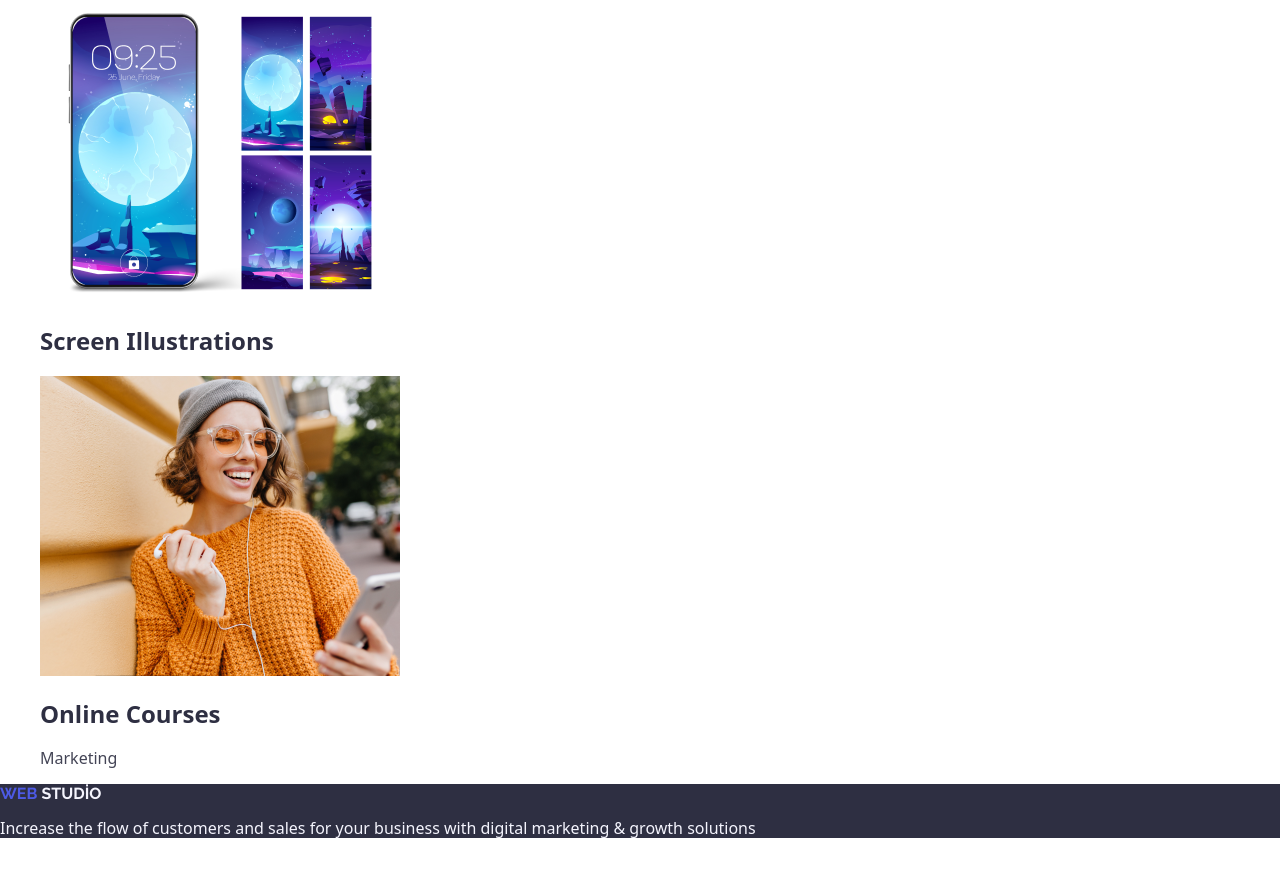
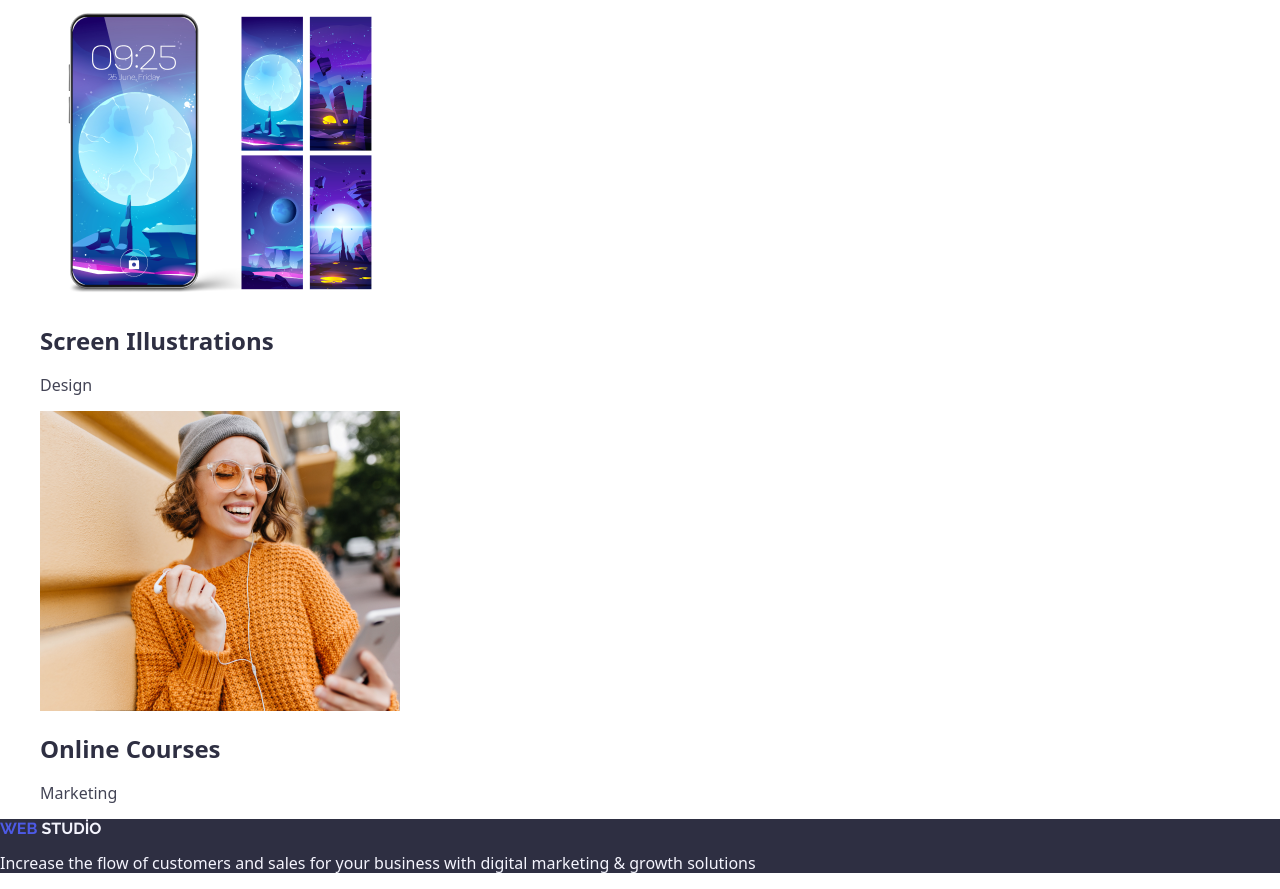
Before and after one commit to HmzT270/goit-markup-hw-02, a plain HTML site: page index.html in a window 1280 px wide. Shown: the part 3918-4807 px from the top of the page. Before the commit the page ends 4772 px from the top, so only its background shows below. Drawn offline with nearby package versions, Linux system fonts and the light colour scheme.

Commit message:
Update index.html

```diff
--- a/index.html
+++ b/index.html
@@ -191,7 +191,7 @@
               height="300px"
             />
             <h2>Screen Illustrations</h2>
-            <p></p>
+            <p>Design</p>
           </li>
 
           <li>
```
